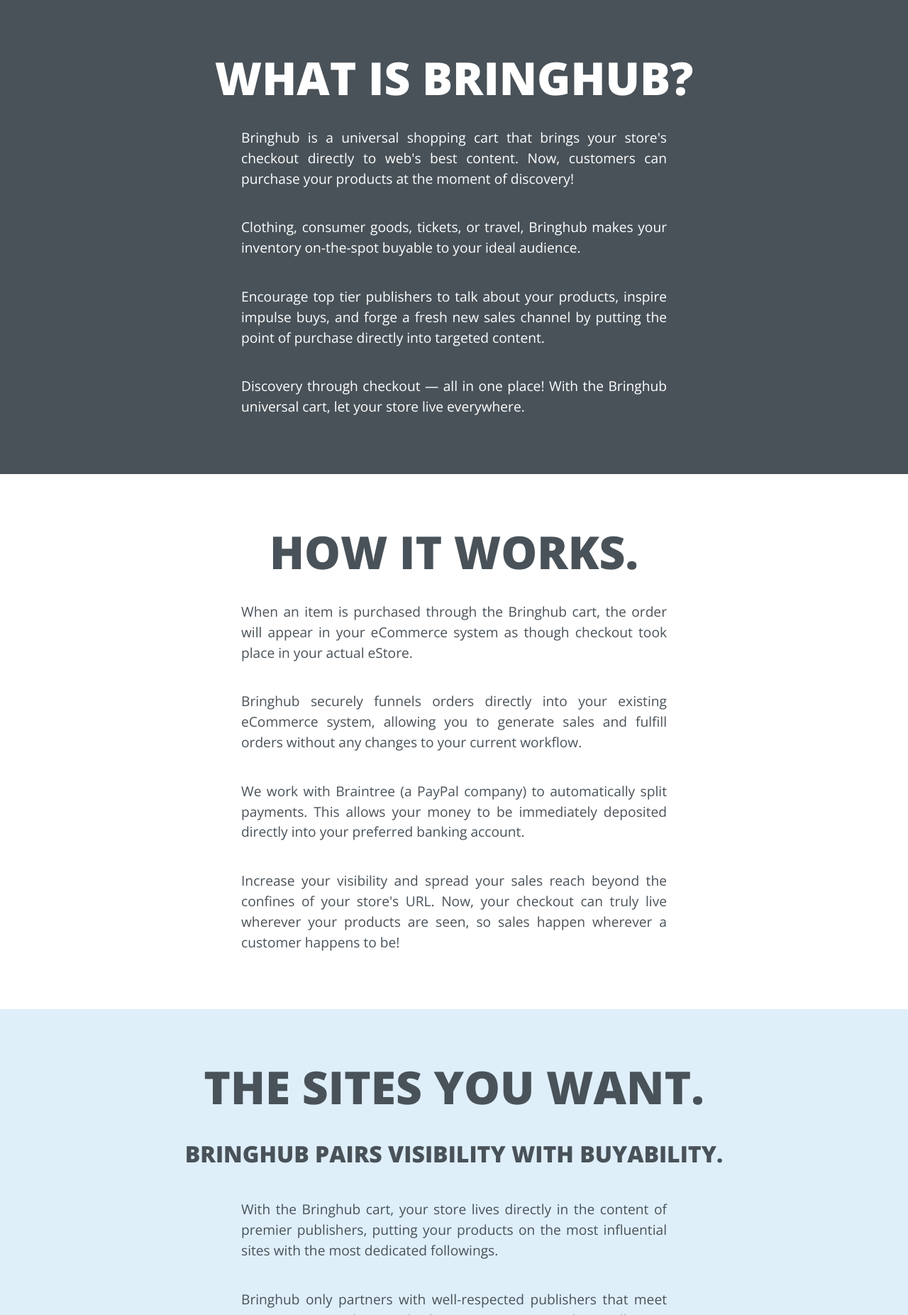
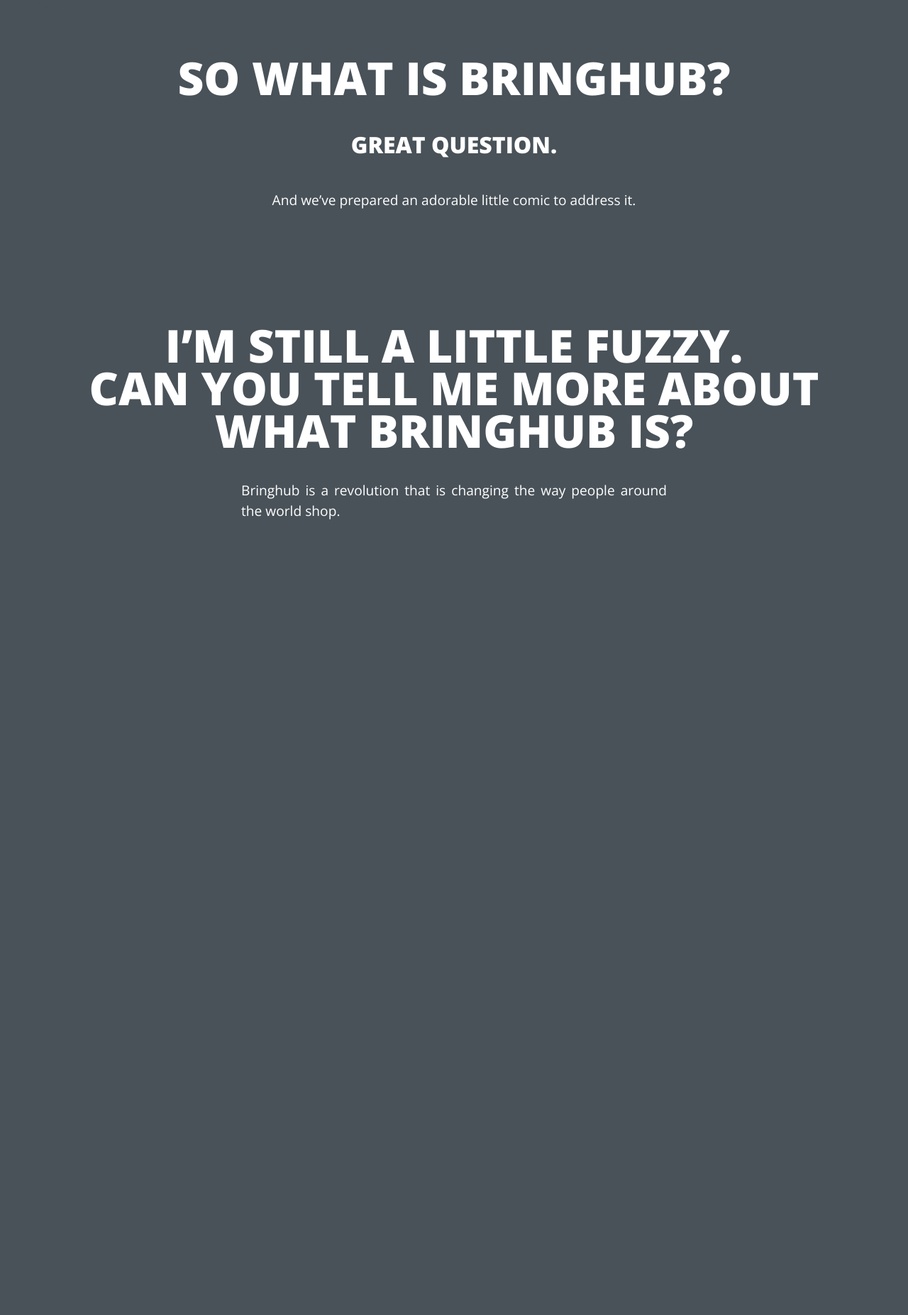
Before and after one commit to bed718/bh, a PHP site: page /retailers in a window 1280 px wide. Shown: the part 80-1933 px from the top of the page at 71% size. Run offline with PHP 8.4, Linux system fonts and the light colour scheme; some libraries are stand-ins or nearby versions.

Commit message:
front page tweaks

```diff
--- a/css/style.css
+++ b/css/style.css
@@ -707,11 +707,11 @@
 /* PLACEHOLDERS & EXTENDS
 -------------------------------------------------------------- */
 /* line 79, ../sass/_base.scss */
-#nav a {
+#nav a, .more a {
   color: #fff;
 }
 /* line 82, ../sass/_base.scss */
-#nav a:hover {
+#nav a:hover, .more a:hover {
   color: #80b1d2;
 }
 
@@ -1290,7 +1290,7 @@
   vertical-align: middle;
   min-height: 100vh;
   position: relative;
-  padding: 80px;
+  padding: 160px 80px 80px;
 }
 @media (max-width: 1200px) {
   /* line 509, ../sass/style.scss */
@@ -1349,7 +1349,7 @@
   text-transform: uppercase;
   text-align: center;
 }
-/* line 568, ../sass/style.scss */
+/* line 572, ../sass/style.scss */
 .more .arrow-down {
   transform: rotate(90deg);
   -webkit-transform: rotate(90deg);
@@ -1359,7 +1359,7 @@
   display: block;
   margin-top: 30px;
 }
-/* line 577, ../sass/style.scss */
+/* line 581, ../sass/style.scss */
 .more .arrow-down span {
   font-weight: 400;
 }
@@ -1371,7 +1371,7 @@
   }
 }
 
-/* line 598, ../sass/style.scss */
+/* line 602, ../sass/style.scss */
 .click-here {
   max-width: 170px;
   position: relative;
@@ -1379,7 +1379,7 @@
   left: 100px;
 }
 
-/* line 606, ../sass/style.scss */
+/* line 610, ../sass/style.scss */
 #slides #slide-1 {
   background: url("../images/BH-corduroy-jacket.jpg") no-repeat center center fixed;
   -webkit-background-size: cover;
@@ -1390,7 +1390,7 @@
   height: 100vh;
 }
 @media (max-width: 700px) {
-  /* line 606, ../sass/style.scss */
+  /* line 610, ../sass/style.scss */
   #slides #slide-1 {
     background: url("../images/BH-corduroy-jacket.jpg") no-repeat center center;
     -webkit-background-size: cover;
@@ -1399,13 +1399,13 @@
     background-size: cover;
   }
 }
-/* line 613, ../sass/style.scss */
+/* line 615, ../sass/style.scss */
 #slides #slide-1 .inner {
   padding: 0 80px;
   display: table-cell;
 }
 
-/* line 625, ../sass/style.scss */
+/* line 627, ../sass/style.scss */
 #slide-2 {
   background: url("../images/BH-camera-bracelet.jpg") no-repeat center center fixed;
   -webkit-background-size: cover;
@@ -1414,7 +1414,7 @@
   background-size: cover;
 }
 @media (max-width: 700px) {
-  /* line 625, ../sass/style.scss */
+  /* line 627, ../sass/style.scss */
   #slide-2 {
     background: url("../images/BH-camera-bracelet.jpg") no-repeat center center;
     -webkit-background-size: cover;
@@ -1423,12 +1423,12 @@
     background-size: cover;
   }
 }
-/* line 628, ../sass/style.scss */
+/* line 630, ../sass/style.scss */
 #slide-2 .inner {
   padding-bottom: 300px;
 }
 
-/* line 633, ../sass/style.scss */
+/* line 635, ../sass/style.scss */
 #slide-3 {
   background: url("../images/intro/BH-show.jpg") no-repeat center center fixed;
   -webkit-background-size: cover;
@@ -1437,7 +1437,7 @@
   background-size: cover;
 }
 @media (max-width: 700px) {
-  /* line 633, ../sass/style.scss */
+  /* line 635, ../sass/style.scss */
   #slide-3 {
     background: url("../images/intro/BH-show.jpg") no-repeat center center;
     -webkit-background-size: cover;
@@ -1446,21 +1446,23 @@
     background-size: cover;
   }
 }
-/* line 636, ../sass/style.scss */
+/* line 638, ../sass/style.scss */
 #slide-3 .inner {
   padding-bottom: 300px;
 }
 
-/* line 641, ../sass/style.scss */
+/* line 643, ../sass/style.scss */
 #slide-4 {
   background: url("../images/BH-Bringhub-Demo-Devices.jpg") no-repeat center center fixed;
   -webkit-background-size: cover;
   -moz-background-size: cover;
   -o-background-size: cover;
   background-size: cover;
+  display: table;
+  height: 100vh;
 }
 @media (max-width: 700px) {
-  /* line 641, ../sass/style.scss */
+  /* line 643, ../sass/style.scss */
   #slide-4 {
     background: url("../images/BH-Bringhub-Demo-Devices.jpg") no-repeat center center;
     -webkit-background-size: cover;
@@ -1469,41 +1471,47 @@
     background-size: cover;
   }
 }
-/* line 644, ../sass/style.scss */
+/* line 649, ../sass/style.scss */
 #slide-4 .inner {
-  vertical-align: bottom !important;
-}
-
-/* line 649, ../sass/style.scss */
+  text-align: center;
+  padding: 0 80px;
+  display: table-cell;
+}
+/* line 654, ../sass/style.scss */
+#slide-4 .inner img {
+  max-width: 1000px;
+}
+
+/* line 660, ../sass/style.scss */
 #slide-5 {
   background-color: #80b1d2;
 }
 
-/* line 653, ../sass/style.scss */
+/* line 664, ../sass/style.scss */
 .arrows {
   color: #fff;
 }
-/* line 657, ../sass/style.scss */
+/* line 668, ../sass/style.scss */
 .arrows span {
   font-weight: 400;
 }
 
 /* FORMS
 -------------------------------------------------------------- */
-/* line 665, ../sass/style.scss */
+/* line 676, ../sass/style.scss */
 form {
   max-width: 600px;
   margin: auto;
   margin-top: 80px;
 }
 
-/* line 671, ../sass/style.scss */
+/* line 682, ../sass/style.scss */
 label {
   font-size: 1.5em;
   display: block;
 }
 
-/* line 677, ../sass/style.scss */
+/* line 688, ../sass/style.scss */
 input[type='text'],
 input[type='url'],
 input[type='email'],
@@ -1516,7 +1524,7 @@
   color: #495259;
   background-color: #dfeffa;
 }
-/* line 689, ../sass/style.scss */
+/* line 700, ../sass/style.scss */
 input[type='text']:focus,
 input[type='url']:focus,
 input[type='email']:focus,
@@ -1524,19 +1532,19 @@
   background-color: #fff;
 }
 
-/* line 694, ../sass/style.scss */
+/* line 705, ../sass/style.scss */
 select {
   width: 50%;
   font-family: "Open Sans", sans-serif;
   color: #495259;
 }
 
-/* line 701, ../sass/style.scss */
+/* line 712, ../sass/style.scss */
 .form-item {
   margin-bottom: 20px;
 }
 
-/* line 705, ../sass/style.scss */
+/* line 716, ../sass/style.scss */
 .form-group {
   *zoom: 1;
 }
@@ -1546,28 +1554,28 @@
   display: table;
   clear: both;
 }
-/* line 708, ../sass/style.scss */
+/* line 719, ../sass/style.scss */
 .form-group .left,
 .form-group .right {
   width: 50%;
   float: left;
 }
-/* line 714, ../sass/style.scss */
+/* line 725, ../sass/style.scss */
 .form-group .left {
   padding-right: 20px;
 }
-/* line 718, ../sass/style.scss */
+/* line 729, ../sass/style.scss */
 .form-group .right {
   padding-left: 20px;
 }
 
-/* line 724, ../sass/style.scss */
+/* line 735, ../sass/style.scss */
 .actions {
   text-align: center;
   margin-top: 20px;
 }
 
-/* line 729, ../sass/style.scss */
+/* line 740, ../sass/style.scss */
 input[type='submit'] {
   font-family: "Open Sans", sans-serif;
   background: none;
@@ -1579,13 +1587,13 @@
   background-color: #495259;
   padding: 10px 30px;
 }
-/* line 741, ../sass/style.scss */
+/* line 752, ../sass/style.scss */
 input[type='submit']:hover {
   background-color: #fff;
   color: #495259;
 }
 
-/* line 748, ../sass/style.scss */
+/* line 759, ../sass/style.scss */
 .text-center {
   text-align: center !important;
 }
--- a/js/init.js
+++ b/js/init.js
@@ -19,7 +19,7 @@
         target = target.length ? target : $('[name=' + this.hash.slice(1) +']');
         if (target.length) {
           $('html,body').animate({
-            scrollTop: target.offset().top - 75
+            scrollTop: target.offset().top
           }, 1000);
           return false;
         }
--- a/retailers.php
+++ b/retailers.php
@@ -8,58 +8,103 @@
 
 				<div class="section bg-dk">
 					<div class="inner">
-						<h1>What is Bringhub?</h1>
-						<p>Bringhub is a universal shopping cart that brings your store's checkout directly to web's best
-content. Now, customers can purchase your products at the moment of discovery!</p>
-						<p>Clothing, consumer goods, tickets, or travel, Bringhub makes your inventory on-the-spot buyable to your ideal audience.</p>
-						<p>Encourage top tier publishers to talk about your products, inspire impulse buys, and forge a fresh new sales channel by putting the point of purchase directly into targeted content.</p>
-						<p>Discovery through checkout &mdash; all in one place! With the Bringhub universal cart, let your store live everywhere.</p>
+						<h1>So what is Bringhub?</h1>
+						<h3>Great question.</h3>
+						<p class="text-center">And we’ve prepared an adorable little comic to address it.</p>
 					</div>
 				</div>
 
-				<div class="section">
+				<div class="section bg-dk">
 					<div class="inner">
-						<h1>How it works.</h1>
-						<p>When an item is purchased through the Bringhub cart, the order will appear in your eCommerce system as though checkout took place in your actual eStore.</p>
-						<p>Bringhub securely funnels orders directly into your existing eCommerce system, allowing you to generate sales and fulfill orders without any changes to your current workflow.</p>
-						<p>We work with Braintree (a PayPal company) to automatically split payments. This allows your money to be immediately deposited directly into your preferred banking account.</p>
-						<p>Increase your visibility and spread your sales reach beyond the confines of your store's URL. Now, your checkout can truly live wherever your products are seen, so sales happen wherever a customer happens to be!</p>
+						<h1>I’m still a little fuzzy.<br />Can you tell me more about what Bringhub is?</h1>
+						<p>Bringhub is a revolution that is changing the way people around the world shop.</p>
+						<p></p>
+						<p></p>
 					</div>
 				</div>
 
-				<div class="section bg-med">
+				<div class="section bg-dk">
 					<div class="inner">
-						<h1>The Sites you Want.</h1>
-						<h3>Bringhub pairs visibility with buyability.</h3>
-						<p>With the Bringhub cart, your store lives directly in the content of premier publishers, putting your products on the most influential sites with the most dedicated followings.</p>
-						<p>Bringhub only partners with well-respected publishers that meet our stringent quality standards, so your store's products will never appear alongside inappropriate content or on sites cluttered with click bait.</p>
-						<p>Not only will your products be showcased for the audience you want to reach, but our cart makes buying those items easy and instant.</p>
-
+						<h1></h1>
+						<p></p>
+						<p></p>
+						<p></p>
 					</div>
 				</div>
 
-				<div class="section bg-accent">
+				<div class="section bg-dk">
 					<div class="inner">
-						<h1>Intergrated my store.</h1>
-						<h3>Setting up your store with the Bringhub cart<br />couldn't be easier.</h3>
-						<p>The Bringhub cart is compatible with the most popular eCommerce platforms.</p>
-						<p>Install our app with the click of a button, or add a simple extension. In a few minutes' time, your
-products will sync and you'll be ready to start selling everywhere!</p>
+						<h1></h1>
+						<p></p>
+						<p></p>
+						<p></p>
 					</div>
 				</div>
 
-				<div class="section">
+				<div class="section bg-dk">
 					<div class="inner">
-						<h1>Get paid.</h1>
-						<p>The Bringhub universal cart puts your products at your customers' fingertips, making buying
-easier than ever. Why risk broken links or chance your customers losing track of the item? Bringhub lets buyers get it as soon as they see it.</p>
-						<p>The Bringhub cart enjoys far higher conversion rates than traditional linkout affiliate programs (consistently over 3% versus ~0.7% for linkout affiliate programs). Furthermore, we pay our publisher partners the highest commission in the industry, so sites are more likely to showcase products from Bringhub retailers. This means one simple thing:</p>
-
-						<p>For retailers, working with Bringhub is absolutely free. There are no fees or subscriptions, and no exclusivity required.</p>
-						<p>In the Bringhub retailer dashboard, you'll have access to robust analytics. See what items are
-selling and which publishers are successfully converting. Valuable data and unique customer insight lets you intelligently tailor your sales strategy.</p>
+						<h1></h1>
+						<p></p>
+						<p></p>
+						<p></p>
 					</div>
 				</div>
+
+				<div class="section bg-dk">
+					<div class="inner">
+						<h1></h1>
+						<p></p>
+						<p></p>
+						<p></p>
+					</div>
+				</div>
+
+				<div class="section bg-dk">
+					<div class="inner">
+						<h1></h1>
+						<p></p>
+						<p></p>
+						<p></p>
+					</div>
+				</div>
+
+				<div class="section bg-dk">
+					<div class="inner">
+						<h1></h1>
+						<p></p>
+						<p></p>
+						<p></p>
+					</div>
+				</div>
+
+				<div class="section bg-dk">
+					<div class="inner">
+						<h1></h1>
+						<p></p>
+						<p></p>
+						<p></p>
+					</div>
+				</div>
+
+				<div class="section bg-dk">
+					<div class="inner">
+						<h1></h1>
+						<p></p>
+						<p></p>
+						<p></p>
+					</div>
+				</div>
+
+				<div class="section bg-dk">
+					<div class="inner">
+						<h1></h1>
+						<p></p>
+						<p></p>
+						<p></p>
+					</div>
+				</div>
+
+
 
 
 				<div id="cta" class="section bg-accent">
--- a/sass/style.scss
+++ b/sass/style.scss
@@ -501,7 +501,7 @@
       vertical-align: middle;
       min-height: 100vh;
       position: relative;
-      padding:  80px;
+      padding: 160px 80px 80px;
     }
 
     @include bp(l){
@@ -565,6 +565,10 @@
   text-transform: uppercase;
   text-align: center;
 
+  a{
+    @extend %a_lt;
+  }
+
   .arrow-down{
     transform: rotate(90deg) ;
     -webkit-transform: rotate(90deg) ;
@@ -605,8 +609,6 @@
 
 #slides #slide-1{
   @include bg_full('../images/BH-corduroy-jacket.jpg');
-
-
     display: table;
     height: 100vh;
 
@@ -641,8 +643,17 @@
 #slide-4{
   @include bg_full('../images/BH-Bringhub-Demo-Devices.jpg');
 
+  display: table;
+  height: 100vh;
+
   .inner{
-    vertical-align: bottom !important;
+   text-align: center;
+    padding: 0 80px;
+    display: table-cell;
+
+    img{
+       max-width: 1000px;
+    }
   }
 }
 
```
Also changed, not shown: index.php (+23 -10 lines).
